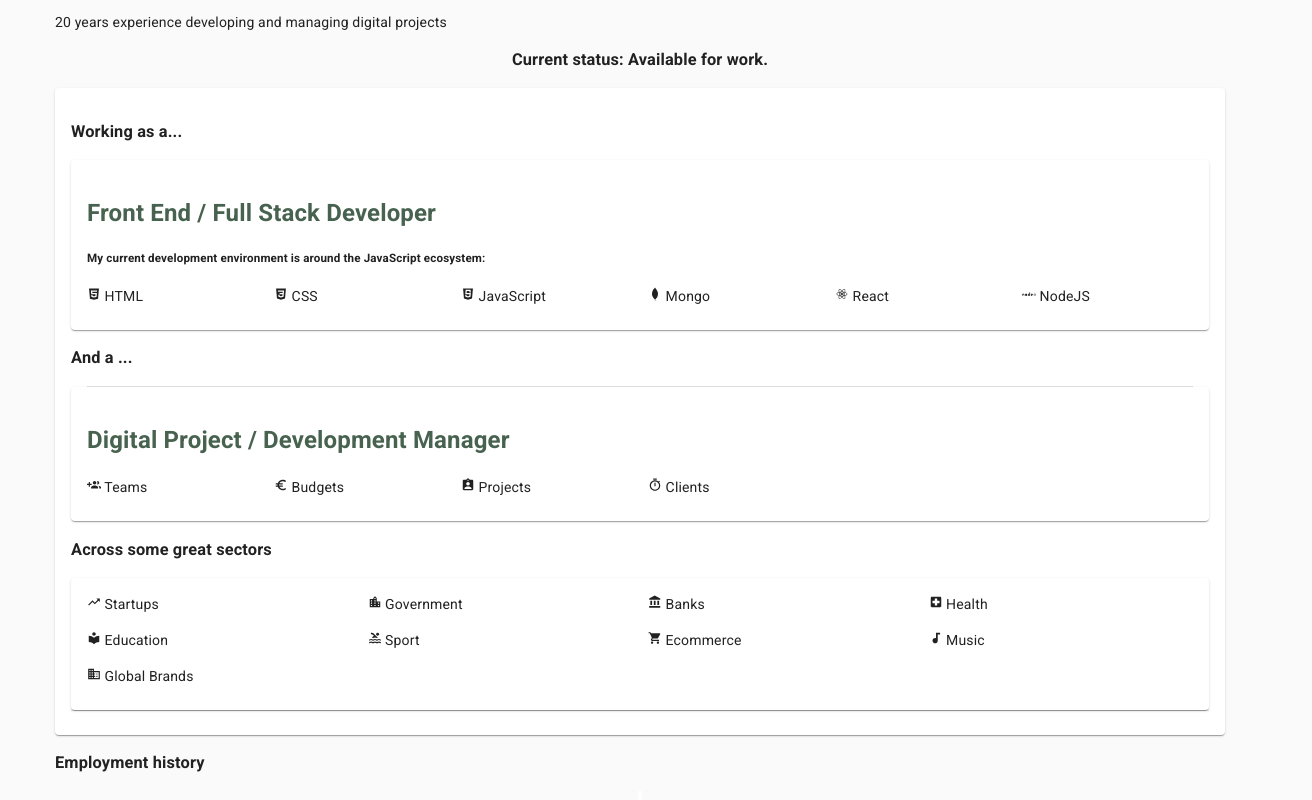
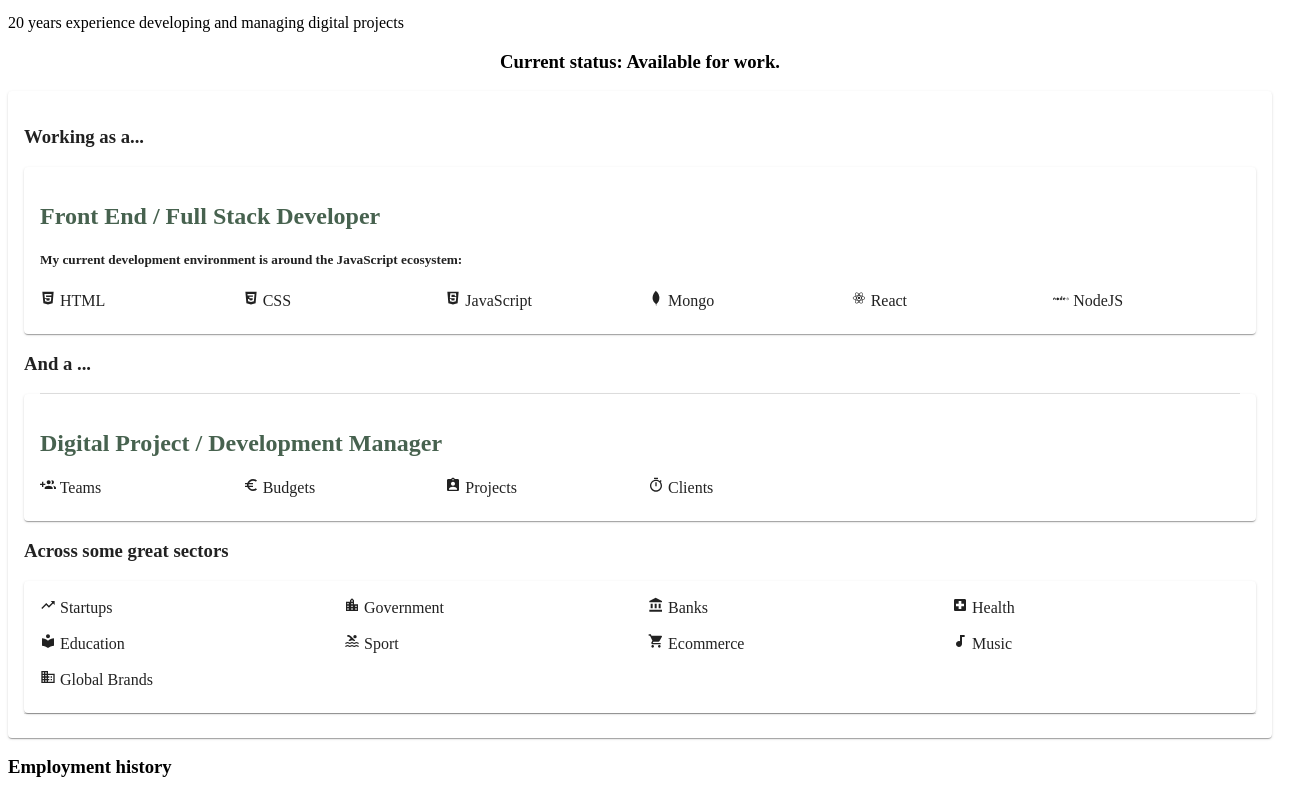
Before and after one commit to 789ni812/my-portfolio, a React (Create React App) app: page / in a window 1280 px wide. Shown: the part 180-980 px from the top of the page, 1312 px wide, since content can reach past the window. Built offline with nearby package versions, Linux system fonts and the light colour scheme.

Commit message:
Ripped out all Grid and old styling ready for a new layout

```diff
--- a/src/App.js
+++ b/src/App.js
@@ -1,34 +1,21 @@
 import React from "react";
+// Material-ui
+import { ThemeProvider } from "@material-ui/core/styles";
+import theme from "./theme";
+
+// custom comps
 import Header from "./components/ui/Header/header";
 import ContentIntroduction from "./components/ContentIntroduction/ContentIntroduction";
-
-// Material-ui
-import Grid from "@material-ui/core/Grid";
-
-// playing
-import { ThemeProvider } from "@material-ui/core/styles";
-import CssBaseline from "@material-ui/core/CssBaseline";
-import theme from "./theme";
-
 import TimelineWorkHistory from "./components/TimelineWorkHistory/TimelineWorkHistory";
 import Footer from "./components/ui/Footer/Footer";
 
 const App = () => {
   return (
     <ThemeProvider theme={theme}>
-      <CssBaseline />
-      <Grid item xs={12}>
-        <Header data-test="component-Header" />
-      </Grid>
-      <Grid container spacing={8} alignitems="center" justify="center">
-        {/* START CONTENT SWITCH */}
-        <Grid item>
-          <ContentIntroduction data-test="component-ContentIntroduction" />
-          <TimelineWorkHistory data-test="component-timelineWorkHistory" />
-          <Footer data-test="component-Footer" />
-        </Grid>
-        {/* END CONTENT SWITCH */}
-      </Grid>
+      <Header data-test="component-Header" />
+      <ContentIntroduction data-test="component-ContentIntroduction" />
+      <TimelineWorkHistory data-test="component-timelineWorkHistory" />
+      <Footer data-test="component-Footer" />
     </ThemeProvider>
   );
 };
```
